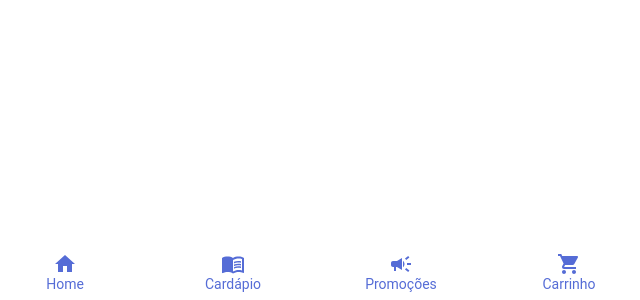
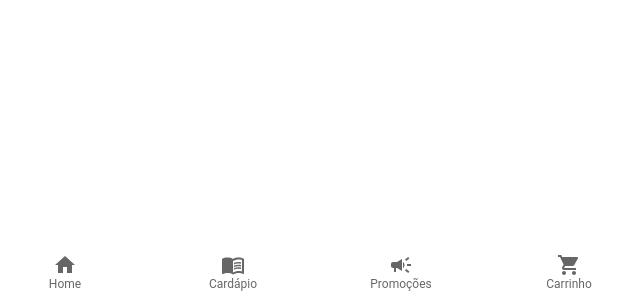
Before and after one commit to henriqueFOG/ProjetoDelivery, a Next.js app: page / in a window 1280 px wide. Shown: the part 500-800 px from the top of the page, without its empty margins (323-963 px from the left). Built offline with nearby package versions, Linux system fonts and the light colour scheme.

Commit message:
Adicionei os dados mockados e ajustei a lógica do bottonnav

```diff
--- a/src/components/BottomNav/index.tsx
+++ b/src/components/BottomNav/index.tsx
@@ -1,3 +1,4 @@
+// BottomNav.tsx
 import React from 'react';
 import { BottomNavigation, BottomNavigationAction } from '@mui/material';
 import HomeIcon from '@mui/icons-material/Home';
@@ -5,34 +6,38 @@ import MenuBookIcon from '@mui/icons-material/MenuBook';
 import CampaignIcon from '@mui/icons-material/Campaign';
 import ShoppingCartIcon from '@mui/icons-material/ShoppingCart';
 import { useRouter } from 'next/router';
+import { useData } from '@/contexts/DataContext';
 
-const BottomNav: React.FC = () => {
-  const router = useRouter();
-  const [value, setValue] = React.useState(router.pathname);
+const BottomNav = () => {
+  const { currentClientId } = useData();
+  const router = useRouter(); // Use useRouter for navigation
 
-  const handleChange = (event: React.SyntheticEvent, newValue: string) => {
-    setValue(newValue);
-    router.push(newValue);
+  const handleNavigate = (url: string) => {
+    router.push(url);
   };
 
   return (
-    <BottomNavigation
-      value={value}
-      onChange={handleChange}
-      showLabels
-      sx={{
-        width: '100%',
-        position: 'fixed',
-        bottom: 0,
-        left: 0,
-        right: 0,
-        zIndex: 1000, // certifique-se de que não seja coberto por outros elementos
-      }}
-    >
-      <BottomNavigationAction label="Home" value="/" icon={<HomeIcon />} />
-      <BottomNavigationAction label="Cardápio" value="/" icon={<MenuBookIcon />} />
-      <BottomNavigationAction label="Promoções" value="/" icon={<CampaignIcon />} />
-      <BottomNavigationAction label="Carrinho" value="/" icon={<ShoppingCartIcon />} />
+    <BottomNavigation showLabels sx={{ width: '100%', position: 'fixed', bottom: 0 }}>
+      <BottomNavigationAction
+        label="Home"
+        icon={<HomeIcon />}
+        onClick={() => handleNavigate(`/clients/${currentClientId}`)}
+      />
+      <BottomNavigationAction
+        label="Cardápio"
+        icon={<MenuBookIcon />}
+        onClick={() => handleNavigate(`/menu/${currentClientId}`)}
+      />
+      <BottomNavigationAction
+        label="Promoções"
+        icon={<CampaignIcon />}
+        onClick={() => handleNavigate(`/promotions/${currentClientId}`)}
+      />
+      <BottomNavigationAction
+        label="Carrinho"
+        icon={<ShoppingCartIcon />}
+        onClick={() => handleNavigate(`/cart/${currentClientId}`)}
+      />
     </BottomNavigation>
   );
 };
--- /dev/null
+++ b/src/contexts/DataContext.tsx
@@ -0,0 +1,46 @@
+import { createContext, useContext, useState, ReactNode } from 'react';
+import { clientes } from '@/data/clientes'; // Certifique-se de que os dados estão sendo importados corretamente
+import { promotions } from '@/data/promotions'; // Certifique-se de que os dados estão sendo importados corretamente
+import { menu } from '@/data/menu'; // Certifique-se de que os dados estão sendo importados corretamente
+import { cart } from '@/data/cart'; // Certifique-se de que os dados estão sendo importados corretamente
+
+type DataType = {
+    clientes: { id: string; nome: string; detalhes: string; }[];
+    promotions: { id: string; Image: string; descricao: string; }[]; // Altere 'image' para 'Image'
+    menu: { id: string; clienteId: string; nomeDoPrato:string;  Image: string; descricao: string; preco: string; categoria: string; }[]; // Altere 'image' para 'Image'
+    cart: { id: string; Image: string; descricao: string; }[]; // Altere 'image' para 'Image'
+    currentClientId: string; // ID do cliente atual
+    setCurrentClientId: (id: string) => void; // Função para atualizar o cliente atual
+};
+
+const defaultState: DataType = {
+    clientes,
+    promotions,
+    menu,
+    cart,
+    currentClientId: '', // ID inicial como vazio ou um valor padrão se disponível
+    setCurrentClientId: () => {} // Implementação inicial vazia
+};
+
+const DataContext = createContext<DataType>(defaultState);
+
+export const DataProvider = ({ children }: { children: ReactNode }) => {
+  const [currentClientId, setCurrentClientId] = useState<string>(''); // Comece com um ID padrão ou vazio
+
+  const value = {
+    clientes,
+    promotions,
+    menu,
+    cart,
+    currentClientId,
+    setCurrentClientId
+  };
+
+  return (
+    <DataContext.Provider value={value}>
+      {children}
+    </DataContext.Provider>
+  );
+};
+
+export const useData = () => useContext(DataContext);
--- /dev/null
+++ b/src/data/cart.tsx
@@ -0,0 +1,4 @@
+export const cart = [
+    { id: '1', Image: 'Imagem', descricao: 'Detalhes da Empresa A' },
+    { id: '2', Image: 'Imagem2', descricao: 'Detalhes da Empresa B' }
+  ];
--- /dev/null
+++ b/src/data/menu.tsx
@@ -0,0 +1,38 @@
+export const menu = [
+  {
+    id: '1',
+    clienteId: '1',
+    nomeDoPrato: 'Carbonara Clássica',
+    Image: 'https://example.com/images/carbonara.jpg',
+    descricao: 'Espaguete ao molho cremoso de ovos, queijo parmesão, guanciale e pimenta preta.',
+    preco: 'R$ 45,00',
+    categoria: 'Pratos Principais'
+  },
+  {
+    id: '2',
+    clienteId: '1',
+    nomeDoPrato: 'Salada Caprese',
+    Image: 'https://example.com/images/caprese.jpg',
+    descricao: 'Tomate, mozarela de búfala e manjericão fresco com um toque de azeite extra virgem.',
+    preco: 'R$ 30,00',
+    categoria: 'Entradas'
+  },
+  {
+    id: '3',
+    clienteId: '2',
+    nomeDoPrato: 'Tiramisu',
+    Image: 'https://example.com/images/tiramisu.jpg',
+    descricao: 'Sobremesa tradicional italiana feita com camadas de café e mascarpone, polvilhada com cacau em pó.',
+    preco: 'R$ 25,00',
+    categoria: 'Sobremesas'
+  },
+  {
+    id: '4',
+    clienteId: '2',
+    nomeDoPrato: 'Pizza Margherita',
+    Image: 'https://example.com/images/pizza-margherita.jpg',
+    descricao: 'Pizza clássica com molho de tomate, mozarela fresca, manjericão e azeite de oliva.',
+    preco: 'R$ 50,00',
+    categoria: 'Pratos Principais'
+  }
+];
--- /dev/null
+++ b/src/data/promotions.tsx
@@ -0,0 +1,4 @@
+export const promotions = [
+    { id: '1', Image: 'Promoções', descricao: 'Detalhes da Empresa A' },
+    { id: '2', Image: 'Promoçoes2', descricao: 'Detalhes da Empresa B' }
+  ];
--- a/src/pages/_app.tsx
+++ b/src/pages/_app.tsx
@@ -2,14 +2,19 @@ import type { AppProps } from 'next/app';
 import { CssBaseline, ThemeProvider } from '@mui/material';
 import theme from '../styles/theme'; // Ajuste o caminho conforme necessário
 import BottomNav from '@/components/BottomNav';
+import { DataProvider } from '@/contexts/DataContext';
+import { clientes } from '@/data/clientes';
 
 
 function App({ Component, pageProps }: AppProps) {
   return (
     <ThemeProvider theme={theme}>
+      <DataProvider>
+        <Component {...pageProps} />
       <CssBaseline /> {/* Normaliza o CSS e adiciona melhor suporte para Material-UI */}
       <Component {...pageProps} />
-      <BottomNav />
+      <BottomNav/>
+      </DataProvider>
     </ThemeProvider>
   );
 }
```
Also changed, not shown: src/pages/clients/[id].tsx (+27 -5 lines), src/pages/menu/[id].tsx (added, +59 -0 lines), src/pages/promotions/[id].tsx (added, +18 -0 lines), src/pages/cart/[id].tsx (added), src/pages/menu.tsx (deleted), src/pages/promotions.tsx (deleted), 1 other file (tests, documents, lock files or other folders).
